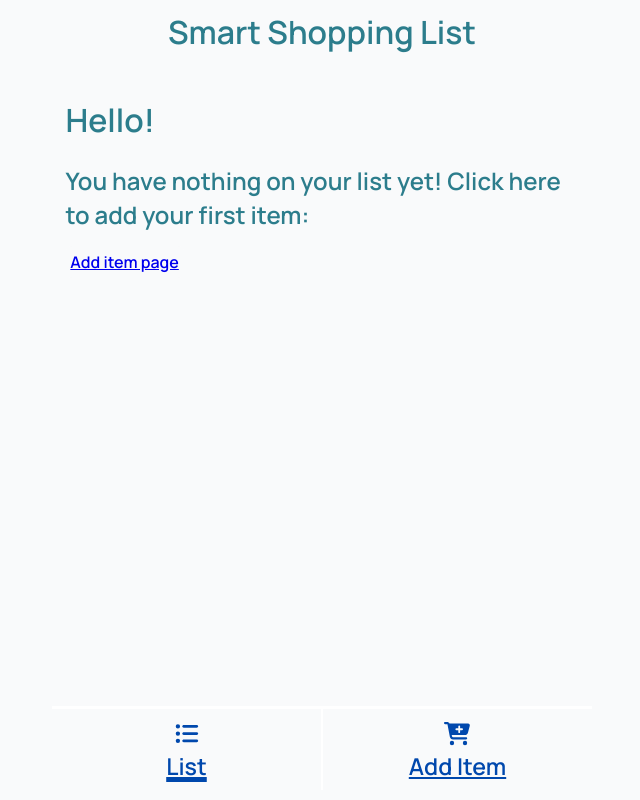
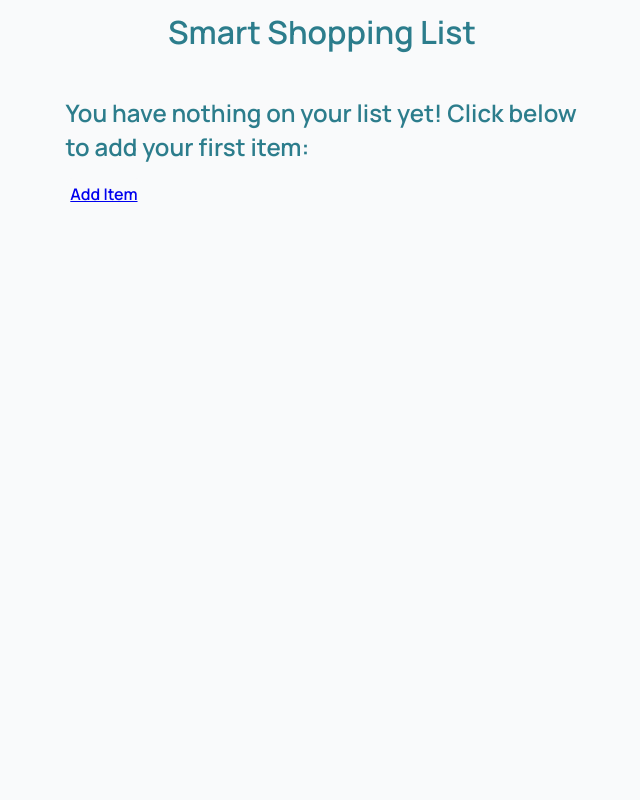
Before and after one commit to tinazarb/tcl-52-smart-shopping-list, a React (Vite) app: page /list in a window 1280 px wide. Shown: the whole page, without its empty margins (318-958 px from the left). Built offline with nearby package versions, Linux system fonts and the light colour scheme.

Commit message:
hide/show nav bar if token exists and clean up copy in app

```diff
--- a/src/App.jsx
+++ b/src/App.jsx
@@ -57,7 +57,7 @@ export function App() {
 	return (
 		<Router>
 			<Routes>
-				<Route path="/" element={<Layout />}>
+				<Route path="/" element={<Layout listToken={listToken} />}>
 					<Route
 						index
 						element={
--- a/src/views/AddItem.jsx
+++ b/src/views/AddItem.jsx
@@ -109,7 +109,7 @@ export function AddItem({ listToken, data }) {
 								checked={nextPurchase === soon}
 								onChange={handleChange}
 							/>
-							<label htmlFor="soon">Soon</label>
+							<label htmlFor="soon">1 Week</label>
 						</div>
 						<div>
 							<input
@@ -121,7 +121,7 @@ export function AddItem({ listToken, data }) {
 								onChange={handleChange}
 								required="required"
 							/>
-							<label htmlFor="kindOfSoon">Kind Of Soon</label>
+							<label htmlFor="kindOfSoon">2 Weeks</label>
 						</div>
 						<div>
 							<input
@@ -132,7 +132,7 @@ export function AddItem({ listToken, data }) {
 								checked={nextPurchase === notSoon}
 								onChange={handleChange}
 							/>
-							<label htmlFor="notSoon">Not Soon</label>
+							<label htmlFor="notSoon">1 Month</label>
 						</div>
 					</fieldset>
 				</div>
--- a/src/views/Layout.jsx
+++ b/src/views/Layout.jsx
@@ -6,15 +6,7 @@ import { faCartPlus } from '@fortawesome/free-solid-svg-icons';
 
 import './Layout.css';
 
-/**
- * TODO: The links defined in this file don't work!
- *
- * Instead of anchor element, they should use a component
- * from `react-router-dom` to navigate to the routes
- * defined in `App.jsx`.
- */
-
-export function Layout() {
+export function Layout({ listToken }) {
 	return (
 		<>
 			<div className="Layout">
@@ -24,6 +16,7 @@ export function Layout() {
 				<main className="Layout-main">
 					<Outlet />
 				</main>
+				{listToken ? (
 					<nav className="Nav">
 						<div className="buttonContainer leftNav">
 							<NavLink to="/list" className="Nav-link">
@@ -38,6 +31,9 @@ export function Layout() {
 							</NavLink>
 						</div>
 					</nav>
+				) : (
+					''
+				)}
 			</div>
 		</>
 	);
--- a/src/views/List.jsx
+++ b/src/views/List.jsx
@@ -18,18 +18,19 @@ export function List({ data, listToken }) {
 		setSearchedItem('');
 	}
 
+	console.log(listToken);
+
 	return (
 		<>
 			{/* welcome people to add to their list if it's empty */}
 			{data.length === 0 ? (
 				<div>
-					<h1>Hello!</h1>
 					<h2>
-						You have nothing on your list yet! Click here to add your first
+						You have nothing on your list yet! Click below to add your first
 						item:
 					</h2>
 					<NavLink className="link" to="/add-item">
-						Add item page
+						Add Item
 					</NavLink>
 				</div>
 			) : (
```
Lines whose indentation alone changed are shown as unchanged.
